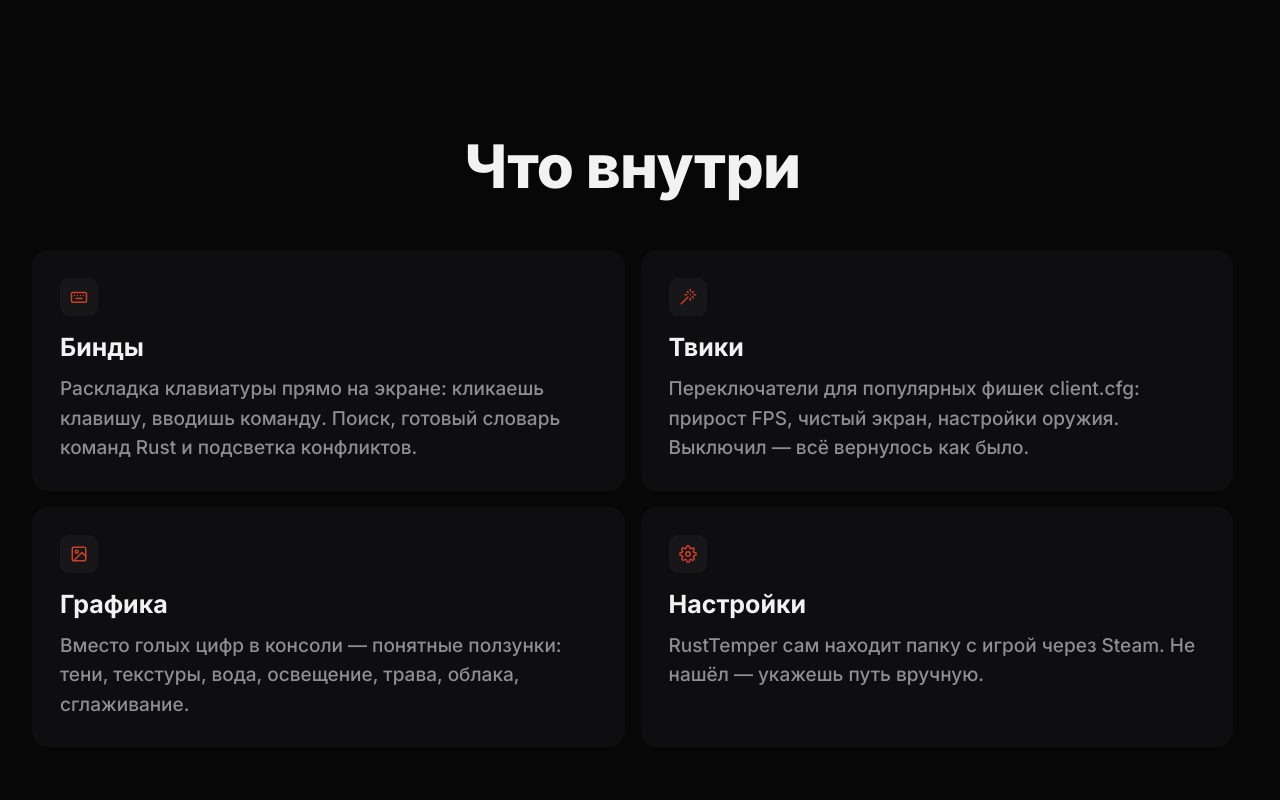
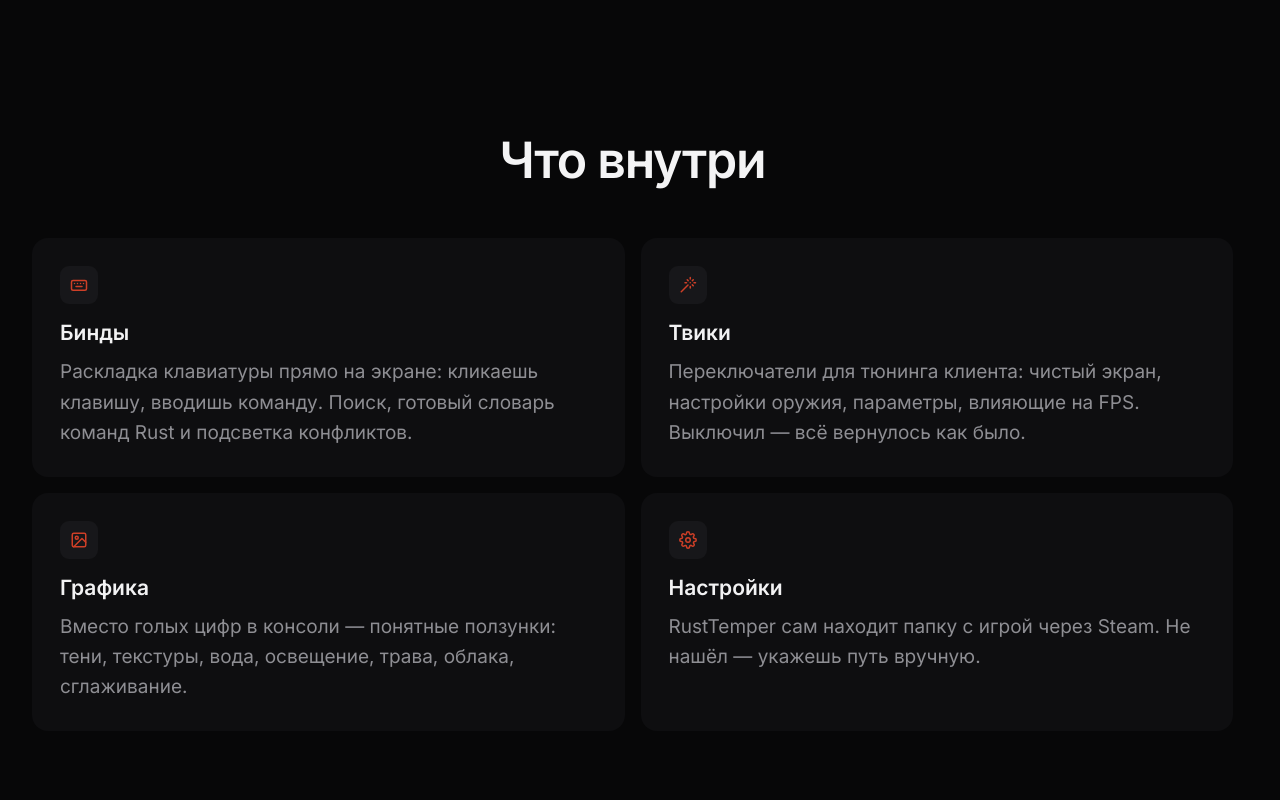
Before and after one commit to elev1e1nSure/rust-temper-landing, a React (Vite) app: page / in a window 1280 px wide. Shown: the part 1600-2400 px from the top of the page. Built offline with nearby package versions, Linux system fonts and the light colour scheme.

Commit message:
style(landing): drop marketing fluff and align typography
Faq: fix systems->platforms typo, tighten answer copy
Features: remove false client.cfg editing claim, unpromised FPS gain
Hero: tighten subtitle
Features/Faq: unify heading and card text weights/sizes

```diff
--- a/src/components/Faq.tsx
+++ b/src/components/Faq.tsx
@@ -13,15 +13,15 @@ const faqData: FaqItem[] = [
   },
   {
     q: "Нужно ли знать консольные команды Rust?",
-    a: "Нет. Все команды уже спрятаны за переключателями и ползунками — ты просто нажимаешь кнопки.",
+    a: "Нет. Все команды спрятаны за переключателями и ползунками.",
   },
   {
     q: "Какие платформы поддерживаются?",
-    a: "Сейчас — только Windows. Приложение собрано на Tauri, поддержка других систем не планируется.",
+    a: "Сейчас — только Windows. Приложение собрано на Tauri, поддержка других платформ не планируется.",
   },
   {
     q: "Останется ли программа бесплатной?",
-    a: "Rust Temper всегда был, является и будет бесплатным.",
+    a: "Да, Rust Temper бесплатен и останется таким.",
   },
 ];
 
--- a/src/components/Features.tsx
+++ b/src/components/Features.tsx
@@ -42,10 +42,11 @@ export function Features() {
         <div style={{ textAlign: "center", marginBottom: 48 }}>
           <h2
             style={{
-              fontSize: 60,
-              fontWeight: 800,
-              letterSpacing: "-0.01em",
+              fontSize: 50,
+              fontWeight: 600,
+              letterSpacing: "-0.025em",
               margin: "0 0 12px",
+              color: "#f4f4f5",
             }}
           >
             Что внутри
@@ -75,16 +76,16 @@ export function Features() {
                 <path d="M6 10h.01M10 10h.01M14 10h.01M18 10h.01M8 14h8" />
               </svg>
             </div>
-            <div style={{ fontSize: 25, fontWeight: 700, marginBottom: 12 }}>
+            <div style={{ fontSize: 21, fontWeight: 600, marginBottom: 12 }}>
               Бинды
             </div>
             <p
               style={{
                 fontSize: 19,
                 color: colors.textMuted,
-                lineHeight: 1.55,
+                lineHeight: 1.6,
                 margin: 0,
-                fontWeight: 500,
+                fontWeight: 400,
               }}
             >
               Раскладка клавиатуры прямо на экране: кликаешь клавишу, вводишь
@@ -108,20 +109,20 @@ export function Features() {
                 <path d="M15 4V2M15 16v-2M8 9h2M20 9h2M17.8 11.8L19 13M15 9h0M17.8 6.2L19 5M3 21l9-9M12.2 6.2L11 5" />
               </svg>
             </div>
-            <div style={{ fontSize: 25, fontWeight: 700, marginBottom: 12 }}>
+            <div style={{ fontSize: 21, fontWeight: 600, marginBottom: 12 }}>
               Твики
             </div>
             <p
               style={{
                 fontSize: 19,
                 color: colors.textMuted,
-                lineHeight: 1.55,
+                lineHeight: 1.6,
                 margin: 0,
-                fontWeight: 500,
+                fontWeight: 400,
               }}
             >
-              Переключатели для популярных фишек client.cfg: прирост FPS, чистый
-              экран, настройки оружия. Выключил — всё вернулось как было.
+              Переключатели для тюнинга клиента: чистый экран, настройки оружия,
+              параметры, влияющие на FPS. Выключил — всё вернулось как было.
             </p>
           </div>
 
@@ -142,16 +143,16 @@ export function Features() {
                 <path d="M21 15l-5-5L5 21" />
               </svg>
             </div>
-            <div style={{ fontSize: 25, fontWeight: 700, marginBottom: 12 }}>
+            <div style={{ fontSize: 21, fontWeight: 600, marginBottom: 12 }}>
               Графика
             </div>
             <p
               style={{
                 fontSize: 19,
                 color: colors.textMuted,
-                lineHeight: 1.55,
+                lineHeight: 1.6,
                 margin: 0,
-                fontWeight: 500,
+                fontWeight: 400,
               }}
             >
               Вместо голых цифр в консоли — понятные ползунки: тени, текстуры,
@@ -175,16 +176,16 @@ export function Features() {
                 <path d="M19.4 15a1.65 1.65 0 00.33 1.82l.06.06a2 2 0 11-2.83 2.83l-.06-.06a1.65 1.65 0 00-1.82-.33 1.65 1.65 0 00-1 1.51V21a2 2 0 11-4 0v-.09a1.65 1.65 0 00-1-1.51 1.65 1.65 0 00-1.82.33l-.06.06a2 2 0 11-2.83-2.83l.06-.06a1.65 1.65 0 00.33-1.82 1.65 1.65 0 00-1.51-1H3a2 2 0 110-4h.09a1.65 1.65 0 001.51-1 1.65 1.65 0 00-.33-1.82l-.06-.06a2 2 0 112.83-2.83l.06.06a1.65 1.65 0 001.82.33h0a1.65 1.65 0 001-1.51V3a2 2 0 114 0v.09a1.65 1.65 0 001 1.51h0a1.65 1.65 0 001.82-.33l.06-.06a2 2 0 112.83 2.83l-.06.06a1.65 1.65 0 00-.33 1.82v0a1.65 1.65 0 001.51 1H21a2 2 0 110 4h-.09a1.65 1.65 0 00-1.51 1z" />
               </svg>
             </div>
-            <div style={{ fontSize: 25, fontWeight: 700, marginBottom: 12 }}>
+            <div style={{ fontSize: 21, fontWeight: 600, marginBottom: 12 }}>
               Настройки
             </div>
             <p
               style={{
                 fontSize: 19,
                 color: colors.textMuted,
-                lineHeight: 1.55,
+                lineHeight: 1.6,
                 margin: 0,
-                fontWeight: 500,
+                fontWeight: 400,
               }}
             >
               RustTemper сам находит папку с игрой через Steam. Не нашёл —
--- a/src/components/Hero.tsx
+++ b/src/components/Hero.tsx
@@ -127,8 +127,8 @@ export function Hero() {
               letterSpacing: "-0.005em",
             }}
           >
-            Твики, бинды и графика без консольных команд и гайдов по форумам —
-            понятные переключатели и ползунки вместо консоли.
+            Твики, бинды и графика без ручного ввода консольных команд —
+            переключатели и ползунки вместо консоли.
           </p>
           <div
             style={{
```
